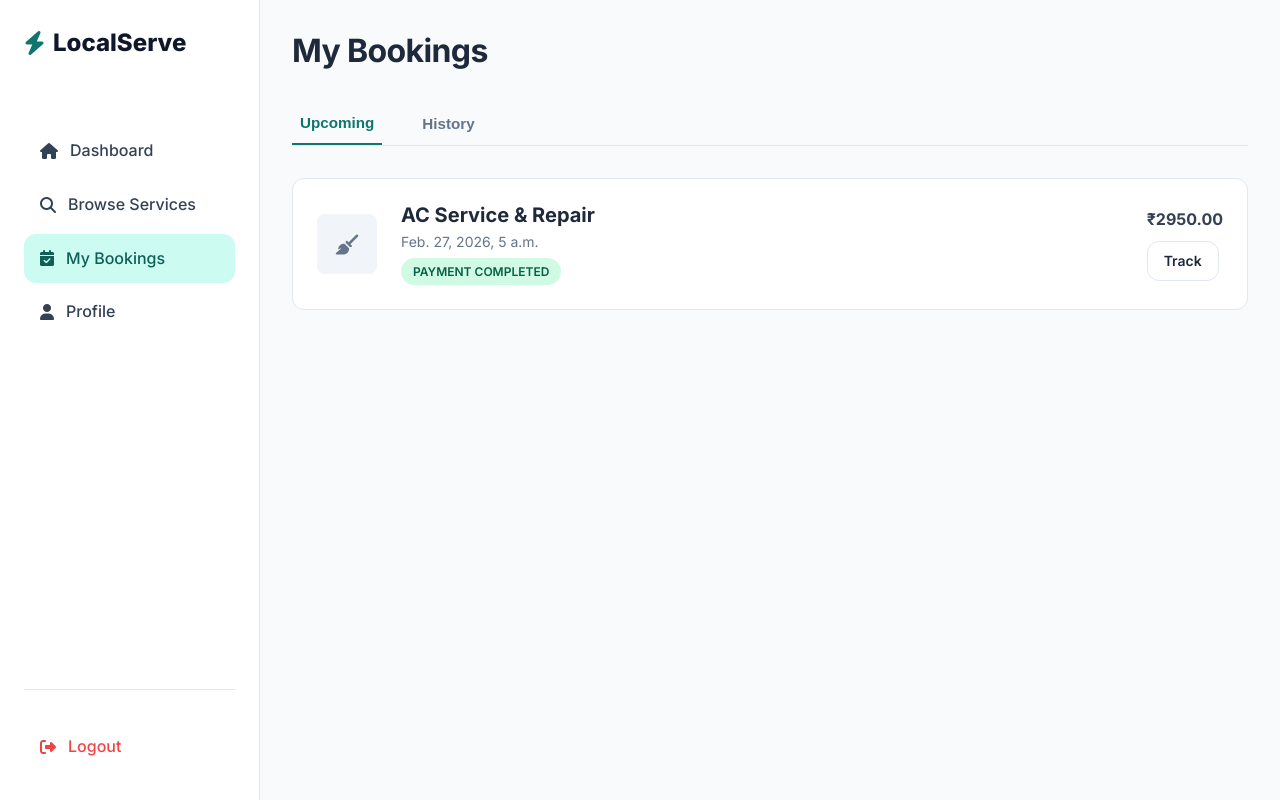
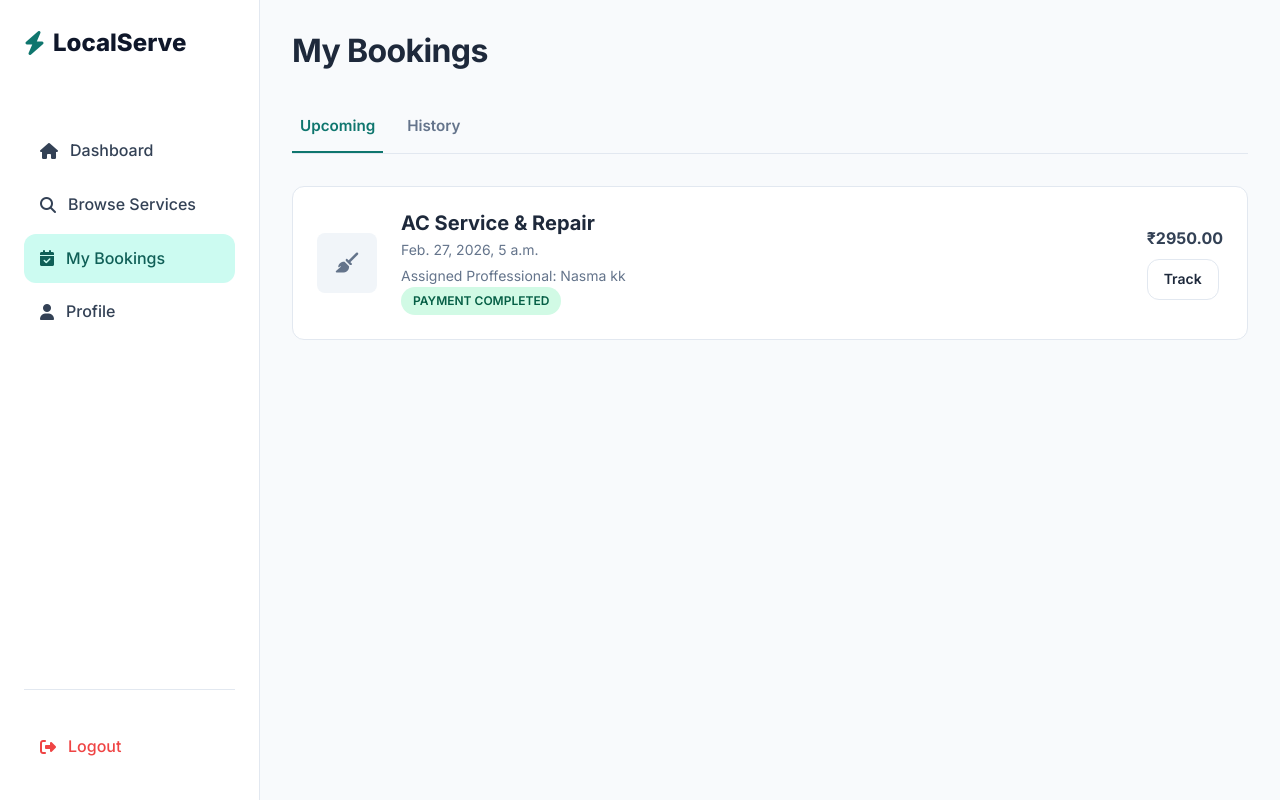
Before and after one commit to rishanasherinn12/local-service-booking, a Django app: page /booking/ in a window 1280 px wide. Run offline with Django 5.2, Linux system fonts and the light colour scheme; a user stored in the database is signed in; data comes from the database, SQL or seed files in the repository; both versions use the stored data as it was after the commit.

Commit message:
booking listed on my_booking

```diff
--- a/aa_local/bookings/views.py
+++ b/aa_local/bookings/views.py
@@ -22,22 +22,35 @@ from django.utils import timezone
 from django.contrib.admin.views.decorators import staff_member_required
 from .forms import BookingAssignForm
 
-
+from django.db.models import Case, When, Value, IntegerField
 
 # Create your views here.
 @login_required
 def booking(request):
-    bookings=Booking.objects.select_related('service','payment').filter(customer=request.user, payment__status='SUCCESS').order_by('-created_at')
-    has_pending = bookings.filter(booking_status = "PENDING").exists()
-    has_assigned = bookings.filter(booking_status="ASSIGNED").exists()
+    tab = request.GET.get("tab","upcoming") #default upcoming
+    bookings=Booking.objects.select_related('service','worker','payment').filter(customer=request.user).order_by('-created_at')
+    upcoming = bookings.filter(booking_status__in=["PENDING", "ASSIGNED", "CONFIRMED", "IN_PROGRESS"]).annotate(
+        priority=Case(
+        When(booking_status="IN_PROGRESS", then=Value(1)),
+        When(booking_status="ASSIGNED", then=Value(2)),
+        When(booking_status="CONFIRMED", then=Value(3)),
+        When(booking_status="PENDING", then=Value(4)),
+        output_field=IntegerField()
+    )
+    ).order_by("priority","booking_date","booking_time")
+
+    history = bookings.filter(booking_status__in=["COMPLETED", "CANCELLED"]).order_by("-updated_at")
     banner = None
-    if has_assigned:
-        banner == "ASSIGNED"
-    elif has_pending:
-        banner == "PENDING"
-    context={'bookings':bookings, "banner":banner}
+
+    if upcoming.filter(booking_status="ASSIGNED").exists():
+        banner = "ASSIGNED"
+    elif upcoming.filter(booking_status="PENDING").exists():
+        banner = "PENDING"
+
+    context={"banner":banner,"upcoming":upcoming,"history":history,"active_tab":tab}
 
     return render(request,'customer/bookings/my_bookings.html', context)
+
 
 
 def booking_detail(request, booking_id):
@@ -105,6 +118,11 @@ def booking_step2(request,booking_id):
         booking.landmark = address.landmark
         booking.save()
         messages.info(request,"Your booking request has been submitted. Payment will be enabled after a professional is assigned.")
+        #-------------------------
+        # next_step = request.GET.get("next")
+        # if next_step == "payment":
+        #     return redirect('booking_step3', booking.id)
+        # #---------------------------------
         return redirect('booking')
 
     return render(request,'customer/bookings/booking_step2.html',{'booking':booking,'addresses':addresses})
@@ -119,7 +137,11 @@ def booking_step3(request,booking_id):
         messages.error(request, "Waiting for admin approval before payment.")
         return redirect("booking")
 
-    context={"booking":booking}
+    service_price = booking.service.price
+    tax = service_price * Decimal("0.18")
+    total_amount = service_price + tax
+    came_from_payment = request.GET.get("flow") == "payment"
+    context={"booking":booking,"service_price":service_price,"tax":tax,"total_amount":total_amount,"came_from_payment":came_from_payment}
 
     return render(request,'customer/bookings/booking_step3.html',context)
 
--- a/aa_local/templates/customer/bookings/booking_step3.html
+++ b/aa_local/templates/customer/bookings/booking_step3.html
@@ -90,7 +90,9 @@
                 </div>
 
                 <div class="flex justify-between" style="margin-top: 2rem;">
+                    {% if not came_from_payment %}
                     <a href="{% url 'booking_step2' booking.id %}" class="btn btn-secondary">Back to Address</a>
+                    {% endif %}
                 </div>
             </div>
         {% endblock %}
--- a/aa_local/templates/customer/bookings/my_bookings.html
+++ b/aa_local/templates/customer/bookings/my_bookings.html
@@ -5,10 +5,30 @@
             <h2 style="margin-bottom: 2rem;">My Bookings</h2>
 
             <div class="flex gap-md" style="margin-bottom: 2rem; border-bottom: 1px solid var(--color-border);">
-                <button class="btn btn-outline"
+                {% comment %} <button class="btn btn-outline"
                     style="border: none; border-bottom: 2px solid var(--color-primary); border-radius: 0; padding-left: 0.5rem; padding-right: 0.5rem;">Upcoming</button>
                 <button class="btn btn-block"
-                    style="width: auto; background: none; color: var(--color-text-light);">History</button>
+                    style="width: auto; background: none; color: var(--color-text-light);">History</button> {% endcomment %}
+
+                    <a href="?tab=upcoming" class="btn" style="border:none;
+                            border-bottom:2px solid {% if active_tab == 'upcoming' %}var(--color-primary){% else %}transparent{% endif %};
+                            border-radius:0;
+                            padding-left:0.5rem;
+                            padding-right:0.5rem;
+                            background:none;
+                            color:{% if active_tab == 'upcoming' %}var(--color-primary){% else %}var(--color-text-light){% endif %};">
+
+                        Upcoming</a>
+                    <a href="?tab=history" class="btn" style="border:none;
+                            border-bottom:2px solid {% if active_tab == 'history' %}var(--color-primary){% else %}transparent{% endif %};
+                            border-radius:0;
+                            padding-left:0.5rem;
+                            padding-right:0.5rem;
+                            background:none;
+                            color:{% if active_tab == 'history' %}var(--color-primary){% else %}var(--color-text-light){% endif %};">
+
+                        History</a>
+
             </div>
 
             {% if banner == "PENDING" %}
@@ -23,10 +43,11 @@
             {% endif %}
 
             <!-- Booking List -->
+             {% if active_tab == "upcoming" %}
             <div class="flex flex-col gap-md">
 
                 <!-- Booking Item 1 -->
-                 {% for booking in bookings %}
+                 {% for booking in upcoming %}
                 <div class="card flex justify-between items-center group">
                     <div class="flex items-center gap-lg">
                         <div
@@ -37,7 +58,11 @@
                             <h4 style="margin: 0;">{{ booking.service.title }}</h4>
                             <p class="text-sm text-light" style="margin: 0.25rem 0;">{{ booking.booking_date }}, {{ booking.booking_time }}</p>
 
-                            {% comment %} <span class="badge badge-info">Professional Assigned</span> {% endcomment %}
+                            {% if booking.worker %}
+                                <p class="text-sm text-light">Assigned Proffessional: {{ booking.worker.full_name }}</p>
+                            {% endif %}
+
+
                              {% if booking.booking_status == "PENDING" %}
                                 <span class="badge badge-warning">Pending Assignment</span>
                             {% elif booking.booking_status == "ASSIGNED" %}
@@ -59,6 +84,7 @@
                     <p>No bookings found.
                 {% endfor %}
 
+
                 {% comment %} <!-- Booking Item 2 -->
                 <div class="card flex justify-between items-center">
                     <div class="flex items-center gap-lg">
@@ -79,4 +105,34 @@
                 </div> {% endcomment %}
 
             </div>
+            {% endif %}
+
+            {% if active_tab == "history" %}
+            <div class="flex flex-col gap-md">
+
+                {% for booking in history %}
+                <div class="card flex justify-between items-center group">
+                    <div>
+                        <h4>{{ booking.service.title }}</h4>
+                        <p>{{ booking.booking_date }}, {{ booking.booking_time }}</p>
+
+                        {% if booking.booking_status == "CONFIRMED" %}
+                        <span class="badge badge-success">Payment Completed</span>
+                        {% elif booking.booking_status == "COMPLETED" %}
+                        <span class="badge badge-info">Service Completed</span>
+                        {% elif booking.booking_status == "CANCELLED" %}
+                        <span class="badge badge-danger">Cancelled</span>
+                        {% endif %}
+                    </div>
+                    <div>
+                        ₹{{ booking.total_price }}
+                    </div>
+                </div>
+                {% empty %}
+                <p>No history bookings</p>
+                {% endfor %}
+
+            </div>
+            {% endif %}
+
         {% endblock %}
```
Also changed, not shown: aa_local/db.sqlite3.
